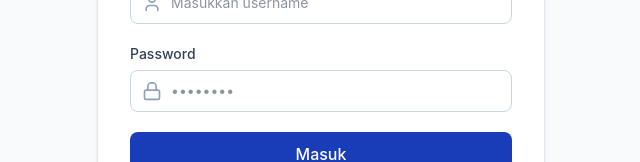
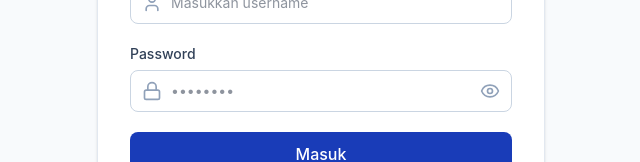
Before and after one commit to riswanfauzan25/nexa-clinic-app, a React app in the folder frontend/: page / in a window 1280 px wide. Shown: the part 386-548 px from the top of the page, without its empty margins (319-959 px from the left). Built offline with nearby package versions, Linux system fonts and the light colour scheme; the HTML template or start-up script is replaced by a standard one.

Commit message:
feat: add show/hide password eye toggle and auto-dismiss error alert

```diff
--- a/frontend/src/pages/LoginPage.jsx
+++ b/frontend/src/pages/LoginPage.jsx
@@ -1,18 +1,31 @@
-import { useState } from 'react';
+import { useState, useEffect } from 'react';
 import { useAuth } from '../context/AuthContext';
 import {
   Activity,
   Lock,
   User,
-  AlertCircle
+  AlertCircle,
+  Eye,
+  EyeOff
 } from 'lucide-react';
 
 export default function LoginPage() {
   const { login } = useAuth();
   const [username, setUsername] = useState('');
   const [password, setPassword] = useState('');
+  const [showPassword, setShowPassword] = useState(false);
   const [loading, setLoading] = useState(false);
   const [errorMsg, setErrorMsg] = useState('');
+
+  // Otomatis hilangkan pesan error setelah 4 detik
+  useEffect(() => {
+    if (errorMsg) {
+      const timer = setTimeout(() => {
+        setErrorMsg('');
+      }, 4000);
+      return () => clearTimeout(timer);
+    }
+  }, [errorMsg]);
 
   const handleSubmit = async (e) => {
     e.preventDefault();
@@ -57,9 +70,9 @@ export default function LoginPage() {
           <p className="text-slate-500 text-sm mt-1">Mini Clinic Information System</p>
         </div>
 
-        {/* Error Alert */}
+        {/* Error Alert (Otomatis hilang setelah 4 detik) */}
         {errorMsg && (
-          <div className="mb-6 p-3 bg-red-50 border border-red-200 rounded-lg flex items-start gap-2 text-red-600 text-sm">
+          <div className="mb-6 p-3 bg-red-50 border border-red-200 rounded-lg flex items-start gap-2 text-red-600 text-sm animate-fade-in">
             <AlertCircle className="w-5 h-5 shrink-0 mt-0.5" />
             <span>{errorMsg}</span>
           </div>
@@ -94,12 +107,20 @@ export default function LoginPage() {
                 <Lock className="w-5 h-5" />
               </div>
               <input
-                type="password"
+                type={showPassword ? 'text' : 'password'}
                 value={password}
                 onChange={handlePasswordChange}
                 placeholder="••••••••"
-                className="w-full bg-white border border-slate-300 focus:border-blue-700 focus:ring-1 focus:ring-blue-700 rounded-lg py-2.5 pl-10 pr-4 text-slate-800 text-sm outline-none transition-colors"
+                className="w-full bg-white border border-slate-300 focus:border-blue-700 focus:ring-1 focus:ring-blue-700 rounded-lg py-2.5 pl-10 pr-10 text-slate-800 text-sm outline-none transition-colors"
               />
+              <button
+                type="button"
+                onClick={() => setShowPassword(!showPassword)}
+                className="absolute inset-y-0 right-0 pr-3 flex items-center text-slate-400 hover:text-slate-600 cursor-pointer"
+                title={showPassword ? "Sembunyikan Password" : "Tampilkan Password"}
+              >
+                {showPassword ? <EyeOff className="w-5 h-5" /> : <Eye className="w-5 h-5" />}
+              </button>
             </div>
           </div>
 
```
